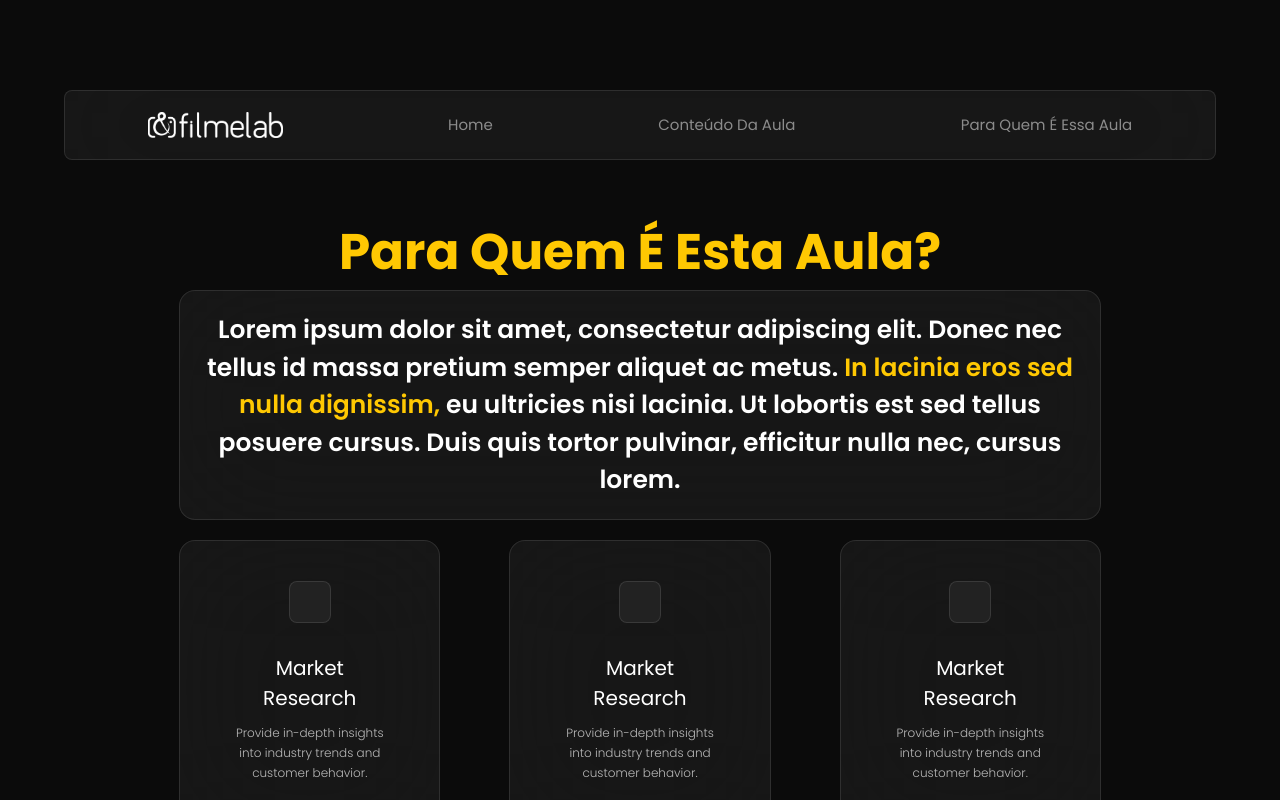
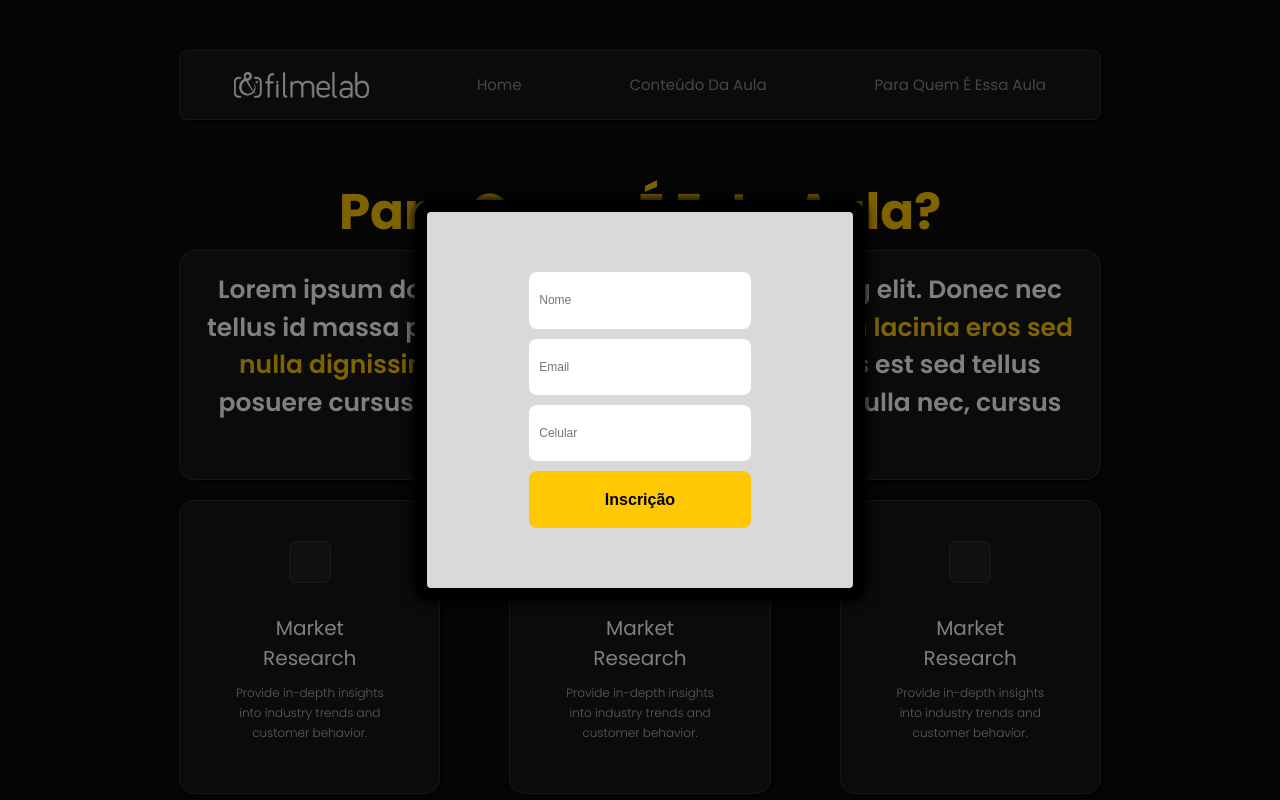
Before and after one commit to Film-Lab-landing-pages/ceos-lp, a Next.js app: page / in a window 1280 px wide. Shown: the top 800 px of the page. Built offline with nearby package versions, Linux system fonts and the light colour scheme.

Commit message:
feat: inscription form modal

```diff
--- a/src/app/page.jsx
+++ b/src/app/page.jsx
@@ -1,11 +1,13 @@
 import Footer from "@/components/Footer";
 import Header from "@/components/Header";
+import InscriptionForm from "@/components/InscriptionForm";
 import ParaQuem from "@/sections/ParaQuem";
 
 export default function Home() {
   return (
     <div>
       <div className="main-container">
+        <InscriptionForm />
         <Header />
         <ParaQuem />
       </div>
--- a/src/components/Header/styles.ts
+++ b/src/components/Header/styles.ts
@@ -2,10 +2,10 @@ import styled from "styled-components";
 import { Card } from "../../styles/globalStyles";
 
 export const HeaderContainer = styled(Card).attrs({ as: "header" })`
-  width: 100%;
+  width: 80%;
+
   height: 70px;
-  margin-top: 9rem;
-  margin-bottom: 2.5rem;
+  margin: 5rem auto 2.5rem;
   border-radius: 8px;
 
   nav {
--- a/src/components/InscriptionForm/index.tsx
+++ b/src/components/InscriptionForm/index.tsx
@@ -1,3 +1,5 @@
+"use client";
+
 import React from "react";
 import { InscriptionContainer } from "./styles";
 
@@ -5,9 +7,14 @@ const InscriptionForm: React.FC = () => {
   return (
     <InscriptionContainer>
       <form>
-        <label htmlFor="name">Nome</label>
-        <input type="text" />
+        <input type="text" placeholder="Nome" />
+        <input type="email" placeholder="Email" />
+        <input type="text" placeholder="Celular" />
+        <button>Inscrição</button>
       </form>
+      <div className="overlay"></div>
     </InscriptionContainer>
   );
 };
+
+export default InscriptionForm;
--- a/src/components/InscriptionForm/styles.ts
+++ b/src/components/InscriptionForm/styles.ts
@@ -2,8 +2,54 @@ import styled from "styled-components";
 import { colors } from "@/styles/globalStyles";
 
 export const InscriptionContainer = styled.div`
-  width: 550px;
-  height: 525px;
-  background-color: ${colors.offWhite};
-  border: 12px solid ${colors.black};
+  position: absolute;
+  top: 0;
+  left: 0;
+  width: 100vw;
+  height: 100vh;
+  form {
+    position: fixed;
+    top: 50%;
+    left: 50%;
+    transform: translate(-50%, -50%);
+    width: 450px;
+    height: 400px;
+    display: flex;
+    gap: 1rem;
+    flex-direction: column;
+    align-items: center;
+    justify-content: center;
+    background-color: ${colors.offWhite};
+    border: 12px solid ${colors.black};
+    border-radius: 16px;
+    box-shadow: 0 0 12px 2px ${colors.black};
+    z-index: 100;
+
+    input,
+    button {
+      display: block;
+      width: 52%;
+      height: 15%;
+      border: none;
+      border-radius: 8px;
+    }
+    input {
+      padding: 0 1rem;
+      font-size: 1.2rem;
+    }
+    button {
+      background-color: ${colors.yellow};
+      font-weight: 900;
+      font-size: 1.6rem;
+    }
+  }
+  .overlay {
+    position: fixed;
+    top: 0;
+    left: 0;
+    width: 100vw;
+    height: 100vh;
+    background: rgba(0, 0, 0, 0.5);
+    z-index: 50;
+  }
 `;
--- a/src/styles/globalStyles.ts
+++ b/src/styles/globalStyles.ts
@@ -26,7 +26,7 @@ export const Button = styled.button<ButtonProps>`
   font-style: bold;
   border: none;
   border-radius: 8px;
-  box-shadow: 0 0 12px 2px rgba(255, 200, 2);
+  box-shadow: 0 0 12px 2px ${colors.yellow};
   display: flex;
   align-items: center;
   justify-content: center;
@@ -36,5 +36,6 @@ export const Card = styled.div`
   background: #ffffff0d;
   border-radius: 16px;
   border: 1px solid #ffffff1a;
+  box-shadow: 4px 4px 4px rgba(0, 0, 0, 0.5);
   backdrop-filter: blur(60px);
 `;
```
